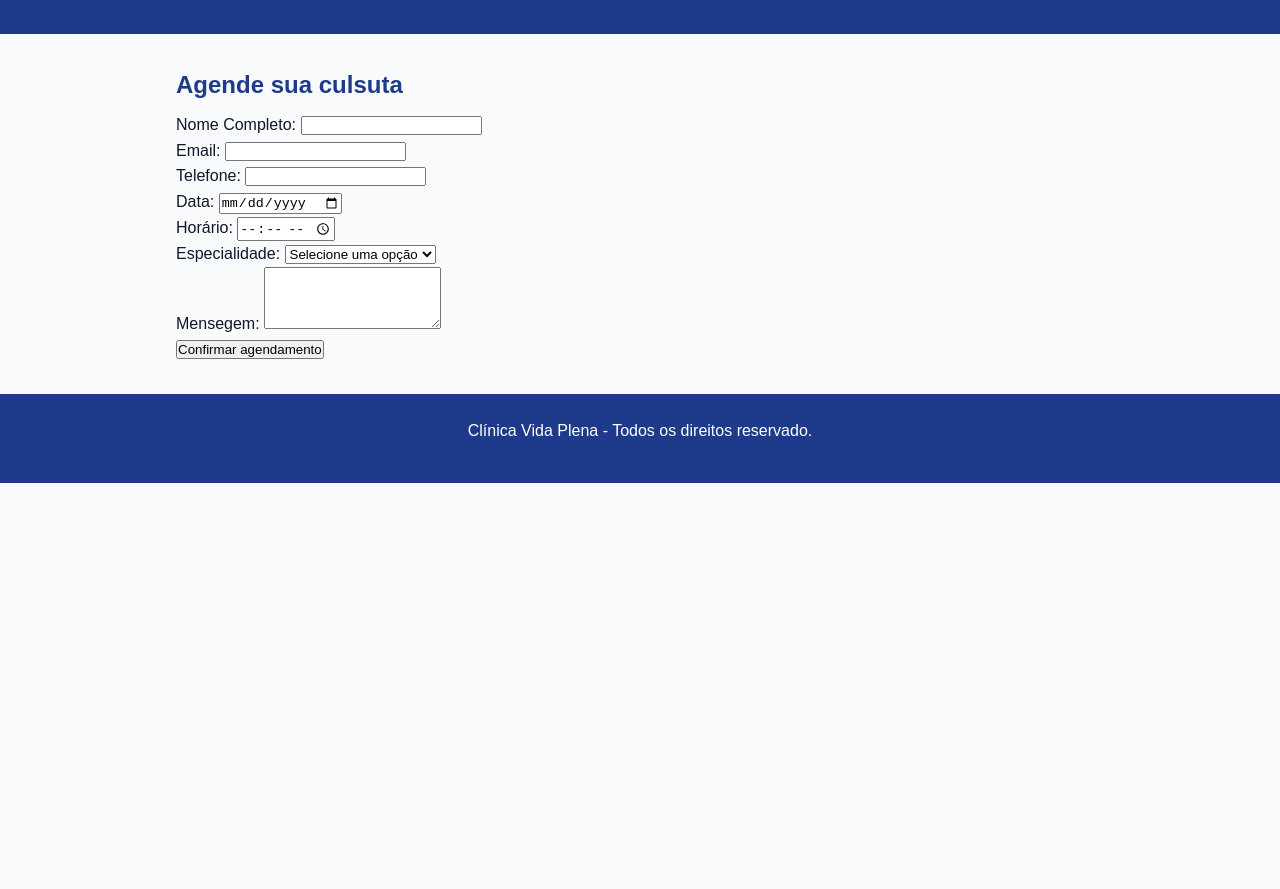
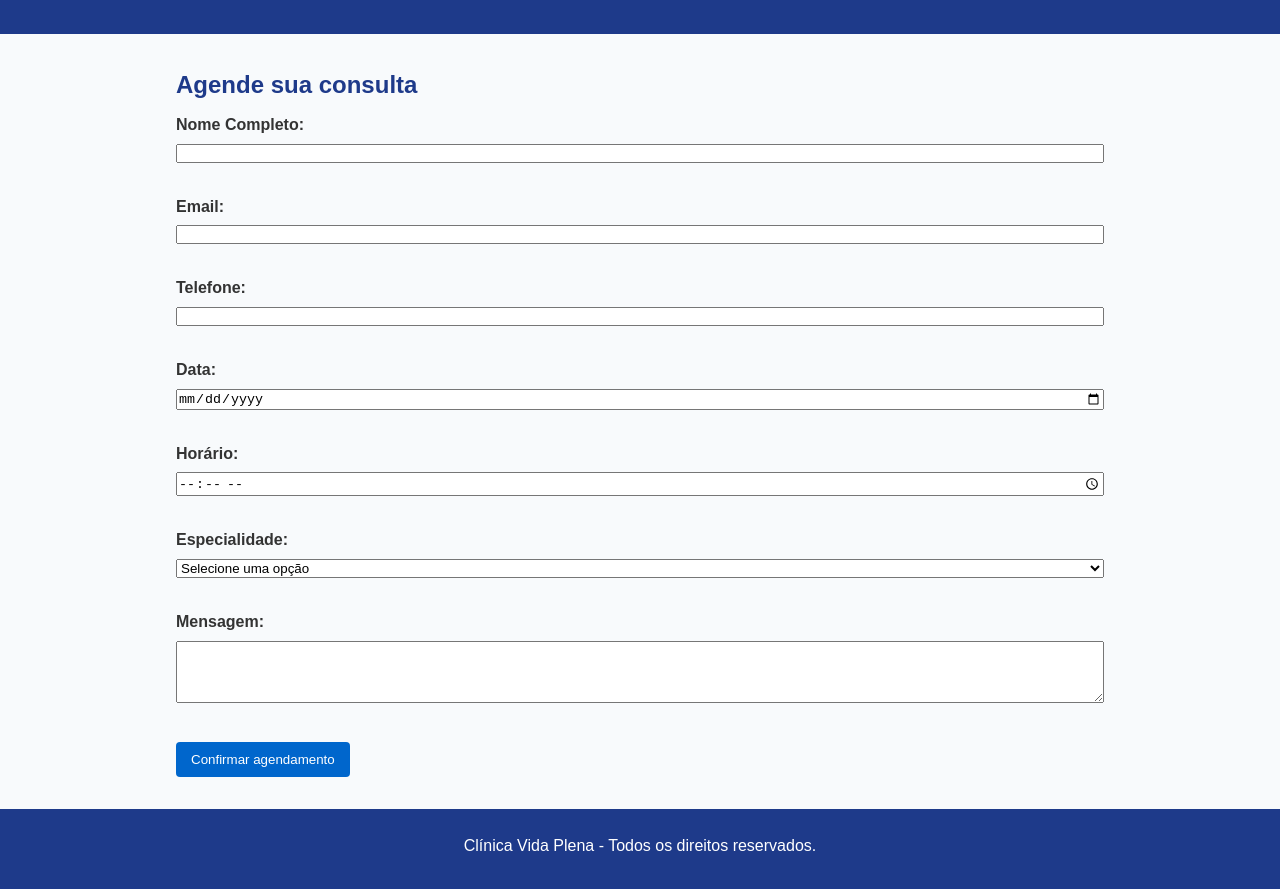
Before and after one commit to thurVALORANTE/Vida-Plena-CSS, a plain HTML site: page agendamento.html in a window 1280 px wide. Shown: the part 107-996 px from the top of the page. Before the commit the page ends 800 px from the top, so only its background shows below. Drawn offline with Linux system fonts and the light colour scheme.

Commit message:
Aplica seletores de classe e de ID

```diff
--- a/agendamento.html
+++ b/agendamento.html
@@ -1,5 +1,5 @@
 <!DOCTYPE html>
-<html lang="en">
+<html lang="pt-BR">
 
 <head>
     <meta charset="UTF-8">
@@ -18,44 +18,59 @@
     </header>
 
     <main>
-        <h2>Agende sua culsuta</h2>
+        <h2>Agende sua consulta</h2>
+
         <form action="#" method="post">
-            <label for="nome">Nome Completo:</label>
-            <input type="text" name="nome" id="nome" required>
-            <br>
-            <label for="email">Email:</label>
-            <input type="email" name="email" id="email">
-            <br>
-            <label for="telefone">Telefone:</label>
-            <input type="tel" name="telefone" id="telefone" required inputmode="numeric" maxlength="15"
+            <div class="grupo-campo">
+                <label for="nome" class="rotulo">Nome Completo:</label>
+                <input type="text" name="nome" id="nome" class="campo-entrada" required>
+            </div>
+
+            <div class="grupo-campo">
+                <label for="email" class="rotulo">Email:</label>
+                <input type="email" name="email" id="email" class="campo-entrada">
+            </div>
+
+            <div class="grupo-campo">
+                <label for="telefone" class="rotulo">Telefone:</label>
+                <input type="tel" name="telefone" id="telefone" class="campo-entrada" required inputmode="numeric" maxlength="15"
                     pattern="(?:\(?[1-9]{2}\)?\s?)?(?:9\d{4}|\d{4})-?\d{4}"
                     title="Digite com DDD. Ex: (17) 98765-4321 ou 17987654321">
-            <br>
-            <label for="data">Data:</label>
-            <input type="date" name="data" id="data" required>
-            <br>
-            <label for="hora">Horário:</label>
-            <input type="time" name="hora" id="hora" required>
-            <br>
-            <label for="especialidade">Especialidade:</label>
-            <select name="especialidade" id="especialidade" required>
+            </div>
+
+            <div class="grupo-campo">
+                <label for="data" class="rotulo">Data:</label>
+                <input type="date" name="data" id="data" class="campo-entrada" required>
+            </div>
+
+            <div class="grupo-campo">
+                <label for="hora" class="rotulo">Horário:</label>
+                <input type="time" name="hora" id="hora" class="campo-entrada" required>
+            </div>
+
+            <div class="grupo-campo">
+                <label for="especialidade" class="rotulo">Especialidade:</label>
+                <select name="especialidade" id="especialidade" class="campo-entrada" required>
                     <option value="">Selecione uma opção</option>
                     <option value="clinico-geral">Clínico Geral</option>
                     <option value="cardiologia">Cardiologia</option>
                     <option value="dermatologia">Dermatologia</option>
                     <option value="pediatria">Pediatria</option>
                 </select>
-            <br>
-            <label for="mensagem">Mensegem:</label>
-            <textarea name="mensagem" id="mensagem" rows="4"></textarea>
-            <br>
-            <button type="submit">Confirmar agendamento</button>
+            </div>
+
+            <div class="grupo-campo grupo-campo-expandido">
+                <label for="mensagem" class="rotulo">Mensagem:</label>
+                <textarea name="mensagem" id="mensagem" class="campo-entrada campo-textarea" rows="4"></textarea>
+            </div>
+
+            <button type="submit" class="botao-submit">Confirmar agendamento</button>
         </form>
     </main>
 
     <footer>
         <p>
-            Clínica Vida Plena - Todos os direitos reservado.
+            Clínica Vida Plena - Todos os direitos reservados.
         </p>
     </footer>
 </body>
--- a/style.css
+++ b/style.css
@@ -76,3 +76,65 @@ footer {
     text-align: center;
     padding: 24px 16px;
 }
+
+.cartao-info {
+    padding: 16px;
+    margin-bottom: 12px;
+    border-radius: 8px;
+    background-color: #f5f5f5;
+    color: #333333;
+    font-size: 1rem;
+    line-height: 1.5;
+}
+
+.cartao-destaque {
+    background-color: #e8f4fd;
+    border-left: 4px solid #0066cc;
+}
+
+.grupo-campo {
+    display: flex;
+    flex-direction: column;
+    margin-bottom: 16px;
+}
+
+.grupo-campo-expandido {
+    margin-bottom: 24px;
+}
+
+.rotulo {
+    font-weight: bold;
+    margin-bottom: 6px;
+    color: #333;
+}
+
+.campo-entrada {
+    margin-bottom: 15px;
+}
+
+.campo-entrada:focus {
+    display: block;
+    margin-bottom: 5px;
+    font-weight: bold;
+}
+
+.campo textarea {
+    width: 100%;
+    padding: 8px;
+    border: 1px solid #ccc;
+    border-radius: 4px;
+    box-sizing: border-box;
+}
+
+.botao-submit {
+    background-color: #0066cc;
+    color: white;
+    padding: 10px 15px;
+    border: none;
+    border-radius: 4px;
+    cursor: pointer;
+}
+
+.botao-submit:hover {
+    background-color: #004b99;
+}
```
Also changed, not shown: index.html (+5 -3 lines). Lines whose indentation alone changed are shown as unchanged.
